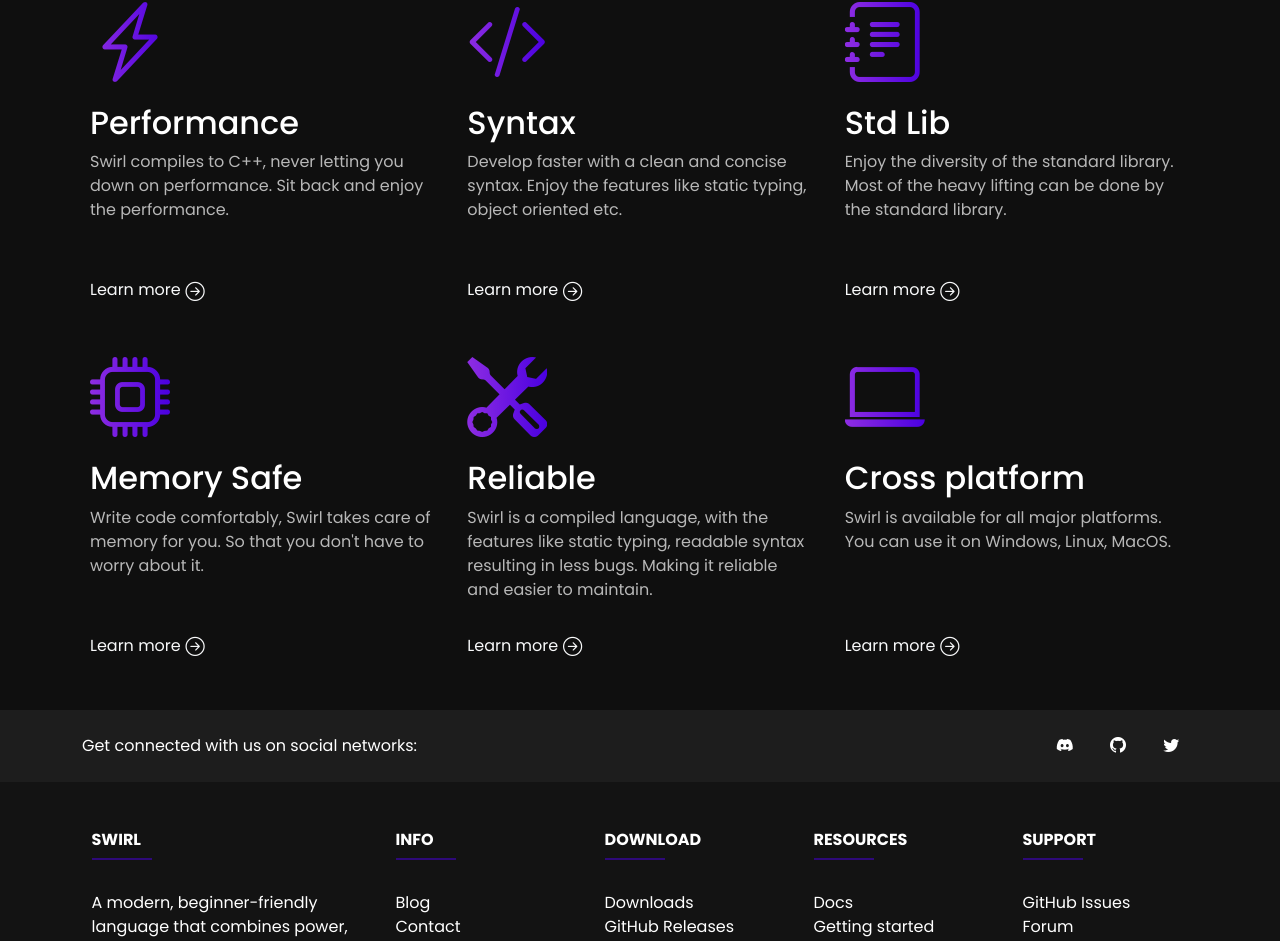
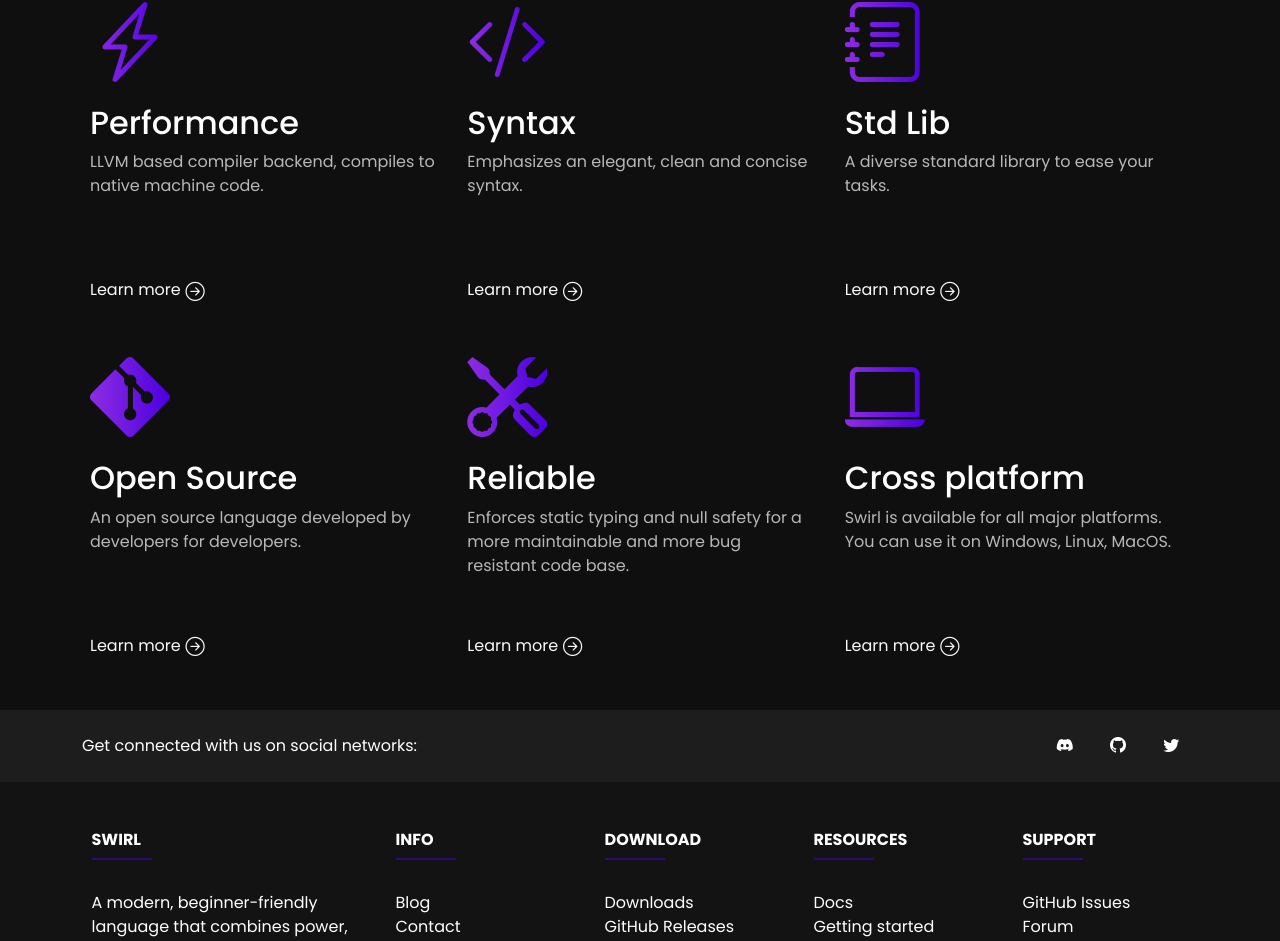
Before and after one commit to SwirlLang/Swirl-website, a SvelteKit app: page / in a window 1280 px wide. Shown: the part 920-1861 px from the top of the page. Built offline with nearby package versions, Linux system fonts and the light colour scheme.

Commit message:
fix: update homepage texts and fix package page

```diff
--- a/src/routes/+page.svelte
+++ b/src/routes/+page.svelte
@@ -82,8 +82,7 @@
                 <i class="bi bi-lightning-charge feature-icon d-inline-block" />
                 <h3>Performance</h3>
                 <p>
-                    Swirl compiles to C++, never letting you down on
-                    performance. Sit back and enjoy the performance.
+LLVM based compiler backend, compiles to native machine code.
                 </p>
                 <a href="/docs" class="link-light"
                     >Learn more <i class="bi bi-arrow-right-circle" /></a>
@@ -92,8 +91,7 @@
                 <i class="bi bi-code-slash feature-icon d-inline-block" />
                 <h3>Syntax</h3>
                 <p>
-                    Develop faster with a clean and concise syntax. Enjoy the
-                    features like static typing, object oriented etc.
+                    Emphasizes an elegant, clean and concise syntax.
                 </p>
                 <a href="/docs" class="link-light"
                     >Learn more <i class="bi bi-arrow-right-circle" /></a>
@@ -102,18 +100,16 @@
                 <i class="bi bi-journal-text feature-icon d-inline-block" />
                 <h3>Std Lib</h3>
                 <p>
-                    Enjoy the diversity of the standard library. Most of the
-                    heavy lifting can be done by the standard library.
+                    A diverse standard library to ease your tasks.
                 </p>
                 <a href="/docs" class="link-light"
                     >Learn more <i class="bi bi-arrow-right-circle" /></a>
             </div>
             <div class="feature">
-                <i class="bi bi-cpu feature-icon d-inline-block" />
-                <h3>Memory Safe</h3>
+                <i class="bi bi-git feature-icon d-inline-block" />
+                <h3>Open Source</h3>
                 <p>
-                    Write code comfortably, Swirl takes care of memory for you.
-                    So that you don't have to worry about it.
+                    An open source language developed by developers for developers.
                 </p>
                 <a href="/docs" class="link-light"
                     >Learn more <i class="bi bi-arrow-right-circle" /></a>
@@ -122,9 +118,7 @@
                 <i class="bi bi-tools feature-icon d-inline-block" />
                 <h3>Reliable</h3>
                 <p>
-                    Swirl is a compiled language, with the features like static typing,
-                    readable syntax resulting in less bugs. Making it reliable and
-                    easier to maintain.
+                    Enforces static typing and null safety for a more maintainable and more bug resistant code base.
                 </p>
                 <a href="/docs" class="link-light"
                     >Learn more <i class="bi bi-arrow-right-circle" /></a>
--- a/src/routes/packages/[pkg]/+page.svelte
+++ b/src/routes/packages/[pkg]/+page.svelte
@@ -11,7 +11,7 @@
         numeric: "auto",
     });
     const diff = new Date() - new Date(pkg.updated_at);
-    const updated_at = formatter.format(Math.round(diff / 1000 / 60 / 60 / 24), "day");
+    const updated_at = formatter.format(-Math.round(diff / 1000 / 60 / 60 / 24), "day");
 
 </script>
 
@@ -36,7 +36,7 @@
         </div>
         <div class="mt-lg-0 mt-3">
             <span class="fs-6 fw-bold">Metadata</span>
-            <div class="other-info d-flex gap-3 mt-1">
+            <div class="other-info d-flex flex-wrap column-gap-3 mt-2">
                 <div class="d-flex gap-2">
                     <i class="bi bi-journal-text" />
                     <p class="text-muted" style="font-size: .95rem">
```
